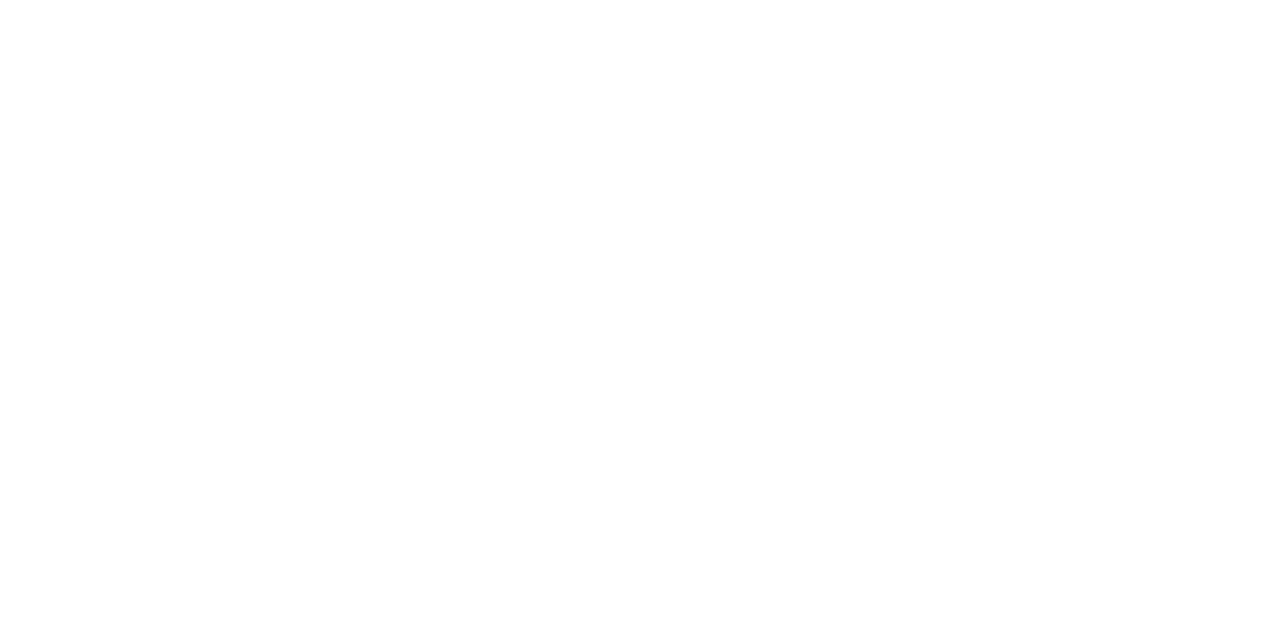
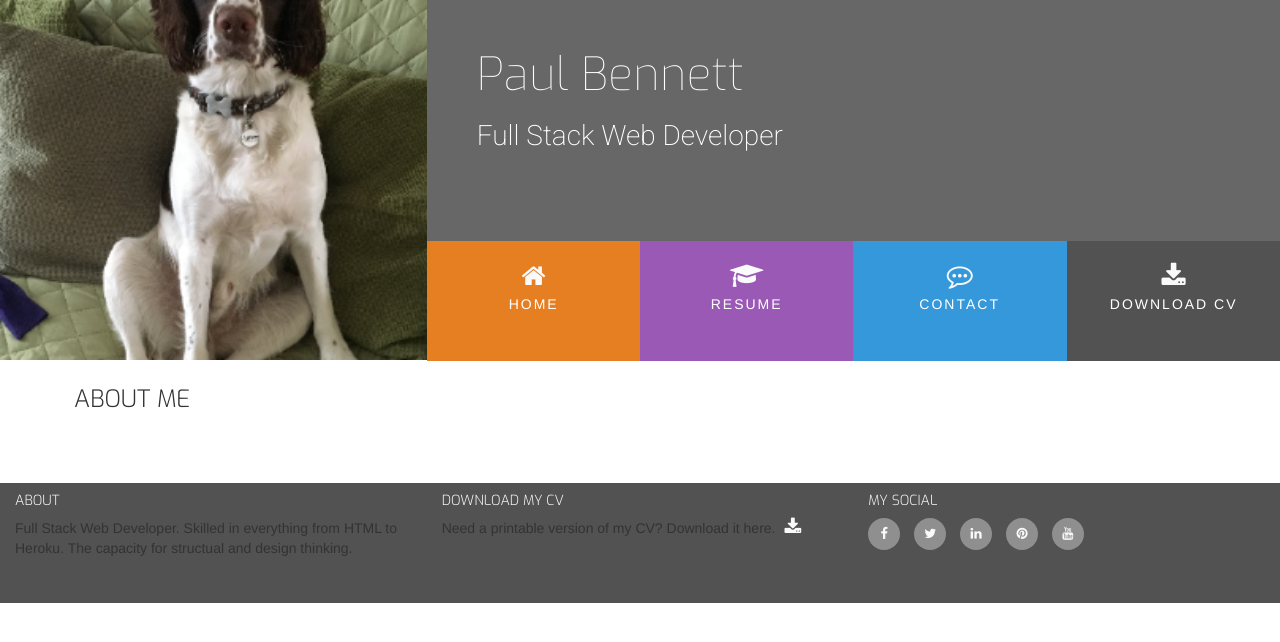
Before and after one commit to bennettpe/my-resume, a plain HTML site: page index.html in a window 1280 px wide. Drawn offline with nearby package versions, Linux system fonts and the light colour scheme.

Commit message:
created personal section basic structure and three reasons heading

```diff
--- a/assets/css/style.css
+++ b/assets/css/style.css
@@ -0,0 +1,201 @@
+@import url('https://fonts.googleapis.com/css?family=Roboto:100,200,300,400,500,600,700|exo:100,200,300,400,500,600,700');
+
+/*------------------------------------------- Colours --*/
+
+.bg-color-name-title {
+    background-color: #676767;   /* Dove Grey */
+}
+
+.bg-color-three-reasons {
+    background-color: #ffffff;   /* White */
+}
+
+.ui-menu-color-home {
+    background-color: #e67e22;   /* Orange */
+}
+
+.ui-menu-color-resume {
+    background-color: #9b59b6;   /* Purple */
+}
+
+.ui-menu-color-contact {
+    background-color: #3498db;   /* Blue */
+}
+
+.ui-menu-color-download {
+    background-color: #525252;   /* Gray */
+}
+
+/*------------------------------------------- Special padding / Margins/ Text--*/
+
+h1,
+h2,
+h3,
+h4 {
+    margin: 0;
+}
+
+/*------------------------------------------- Heading --*/
+
+header {
+    margin: 0;
+}
+
+.uppercase {
+    text-transform: uppercase
+}
+
+.general-sub {
+    font-family: "Exo", sans-serif;
+    font-weight: 300;
+    color: #fafafa;  /* Off White */
+}
+
+.inline-block {
+    display: inline-block;
+}
+
+.section-column {
+    padding: 0 30px 30px;
+    float: none;
+    display: table-cell;
+}
+
+.row-table {
+    display: table;
+}
+
+.section-heading {
+    font-family: "Exo",sans-serif;
+    font-weight: 300;
+    margin-top: 25px;
+    margin-bottom: 40px;
+}
+
+.heading {
+    margin-left: 50px;
+}
+
+.logo {
+    background: url("../images/Tiggs.jpg");
+    background-position: center;
+    background-repeat: no-repeat;
+    background-size: cover;
+    min-height: 360px;
+    transition: all .5s ease-in-out;
+    -moz-transition: all .5s ease-in-out;
+    -webkit-transition: all .5s ease-in-out;
+}
+
+.name {
+    font-family: "Exo", sans-serif;
+    font-weight: 100;
+    font-size: 46px;
+    margin-top: 50px;
+    color: #ffffff;   /* White */
+}
+
+.title {
+    font-family: "Roboto", sans-serif;
+    font-weight: 200;
+    font-size: 28px;
+    margin-top: 20px;
+    margin-bottom: 90px;
+    color: #ffffff;   /* White */
+}
+
+#nav {
+    margin: 0;
+}
+
+#nav li {
+    padding: 0;
+}
+
+.menuitem {
+   height: 120px;
+   text-align: center;
+   padding: 0;
+}
+
+.menuitem a{
+    width: 100%;
+    text-decoration: none;
+    color: #ffffff;   /* White */
+    height: 120px;
+}
+
+.menuitem a i{
+    padding-top: 22px;
+    display: block;
+    color: #fafafa;   /* Off White */
+    font-size: 26px;
+}
+
+.menuitem span{
+    display: block;
+    width: 100%;
+    padding-top: 5px;
+    text-align: center;
+    text-transform: uppercase;
+    font-size: 14px;
+    font-weight: 300;
+    letter-spacing: 2px;
+}
+
+/*------------------------------------------- Hover --*/
+
+.hvr-sweep-to-bottom:before {
+     background: rgba(0,0,0, 0.2);
+     height: 120px;
+}
+
+/*------------------------------------------- Footer --*/
+footer {
+background-color: #525252;  /* Grey */
+min-height: 120px;
+margin: 0;
+}
+
+footer .cv-pdf i {
+    color: #fafafa;  /* White */
+    text-align: center;
+    font-size: 18px;
+    padding-left: 5px;
+}
+
+footer .cv-pdf i:hover {
+    color: #e84610;  /* Burnt Orange */
+    transition: all 0.35s ease-in-out;
+    -moz-transition: all 0.35s ease-in-out;
+    -webkit-transition: all 0.35s ease-in-out;
+    -o-transition: all 0.35s ease-in-out;
+}
+
+.social-links {
+    padding-bottom: 15px;
+}
+
+.social-links li a i {
+    width: 32px;
+    height: 32px;
+    padding: 12px 0;
+    border-radius: 50%;
+    font-size: 13px;
+    line-height: 7px;
+    text-align: center;
+    color: #fafafa;       /* White*/
+    background: #8f8f8f;  /* Suva Gray */
+    transition: all 0.35s ease-in-out;
+    -moz-transition: all 0.35s ease-in-out;
+    -webkit-transition: all 0.35s ease-in-out;
+    -o-transition: all 0.35s ease-in-out;
+}
+
+.social-links li a i:hover {
+    background: #e84610;  /* Burnt Orange */
+}
+
+#footer-details {
+    margin: 20px;
+}
--- a/index.html
+++ b/index.html
@@ -1,23 +1,92 @@
 <!DOCTYPE html>
-<html>
-
+<html lang="en">
     <head>
-        <link rel="stylesheet" href="https://stackpath.bootstrapcdn.com/bootstrap/3.3.7/css/bootstrap.min.css" type="text/css" />
-        <link rel="stylesheet" href="https://stackpath.bootstrapcdn.com/font-awesome/4.7.0/css/font-awesome.min.css" type="text/css" />
-
+        <!-- Bootstrap minified CSS link     --> <link rel="stylesheet" href="https://stackpath.bootstrapcdn.com/bootstrap/3.3.7/css/bootstrap.min.css" type="text/css" />
+        <!-- Font Awesome icons link         --> <link rel="stylesheet" href="https://stackpath.bootstrapcdn.com/font-awesome/4.7.0/css/font-awesome.min.css" type="text/css" />
+        <!-- CSS3 powered hover effects link --> <link rel="stylesheet" href="https://cdnjs.cloudflare.com/ajax/libs/hover.css/2.3.1/css/hover-min.css" type="text/css" />
+        <!-- style.css link                  --> <link rel="stylesheet" href="assets/css/style.css" type="text/css" />
+        <meta charset="utf-8">
+        <title> UCD Resumé Project (Paul Bennett) </title>
     </head>
 
     <body>
-        <header>
+        <header class="container-fluid">
+            <div class="row">
+                <a href="index.html">
+                    <div class="col-sm-4 logo"> </div>
+                </a>
 
+                <div class="col-sm-8">
+                    <div class="row bg-color-name-title">
+                        <div class="heading">
+                            <h1 class="name"> Paul Bennett </h1>
+                            <h2 class="title"> Full Stack Web Developer </h2>
+                        </div>
+                    </div>
+
+                    <div class="row">
+                     <ul id="nav" class="list-inline clearfix">
+                      <li class="col-xs-6 col-sm-3 ui-menu-color-home menuitem">
+                          <a href="#" class="hvr-sweep-to-bottom"> <i class="fa fa-home" arial hidden="true"></i> <span>Home</span> </a>
+                      </li>
+                      <li class="col-xs-6 col-sm-3 ui-menu-color-resume menuitem">
+                          <a href="#" class="hvr-sweep-to-bottom"> <i class="fa fa-graduation-cap" arial hidden="true"> </i><span>Resume</span> </a>
+                      </li>
+                      <li class="col-xs-6 col-sm-3 ui-menu-color-contact menuitem">
+                          <a href="#" class="hvr-sweep-to-bottom"> <i class="fa fa-commenting-o" arial hidden="true"> </i><span>Contact</span> </a>
+                      </li>
+                      <li class="col-xs-6 col-sm-3 ui-menu-color-download menuitem">
+                          <a href="#" class="hvr-sweep-to-bottom"> <i class="fa fa-download" arial hidden="true"></i> <span>Download CV</span> </a>
+                      </li>
+                     </ul>
+                    </div>
+
+                </div>
+            </div>
         </header>
-        <section>
 
+        <section class="container-fluid">
+             <div class="row row-table">
+                 <div class="col-xs-12 col-sm-12 col-md-8 bg-color-three-reasons section-column">
+                     <div class="row">
+                         <div class="col-md-12">
+                             <h3 class="section-heading uppercase"> About Me </h3>
+                         </div>
+                     </div>
+                 </div>
+             </div>
         </section>
-        <footer>
 
+        <footer class="container-fluid">
+            <div class="row">
+                <div class="col-sm-4">
+                    <h5 class="uppercase general-sub"> About </h5>
+                    <p class="inline-block">
+                       Full Stack Web Developer. Skilled in everything from HTML to Heroku.
+                       The capacity for structual and design thinking.
+                    </p>
+                </div>
+
+                <div class="col-sm-4">
+                    <h5 class="uppercase general-sub"> Download My CV </h5>
+                    <p class="inline-block">
+                       Need a printable version of my CV? Download it here.
+                       <a href="#" class="cv-pdf"> <i class="fa fa-download" arial hidden="true"></i> </a>
+                    </p>
+                </div>
+
+                <div class="col-sm-4">
+                    <h5 class="uppercase general-sub"> My Social </h5>
+                    <ul class="list-inline social-links">
+                        <li> <a target="_blank" href="#"> <i class="fa fa-facebook">  </i> </a> </li>
+                        <li> <a target="_blank" href="#"> <i class="fa fa-twitter">   </i> </a> </li>
+                        <li> <a target="_blank" href="#"> <i class="fa fa-linkedin">  </i> </a> </li>
+                        <li> <a target="_blank" href="#"> <i class="fa fa-pinterest"> </i> </a> </li>
+                        <li> <a target="_blank" href="#"> <i class="fa fa-youtube">   </i> </a> </li>
+                    </ul>
+                </div>
+            </div>
         </footer>
 
     </body>
-
 </html>
```
Also changed, not shown: assets/images/Tiggs.jpg (added).
